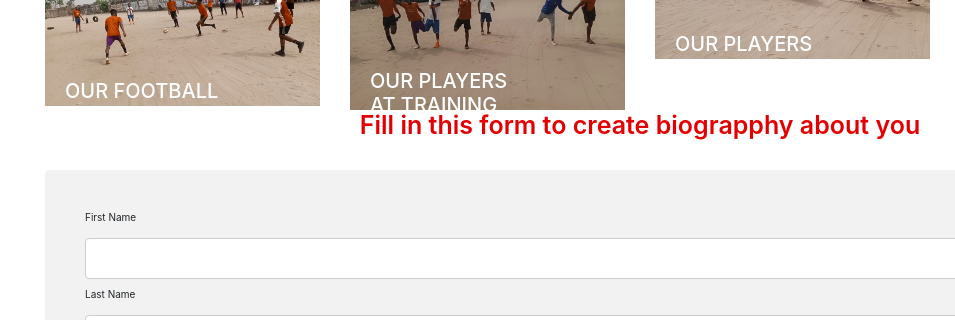
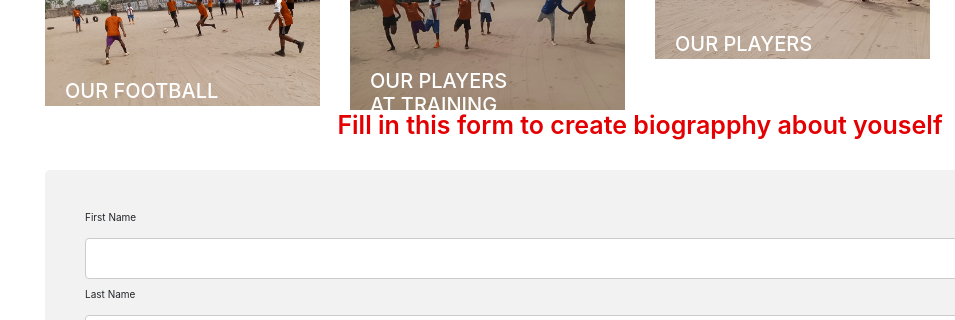
Before and after one commit to Romuald01/nestle_nescafe_shiftb, a plain HTML site: page index.html in a window 1280 px wide. Shown: the part 3222-3542 px from the top of the page, 0-955 px from the left. Drawn offline with Linux system fonts and the light colour scheme.

Commit message:
updating nescafe shift b webpage

```diff
--- a/index.html
+++ b/index.html
@@ -217,7 +217,7 @@
         <div class="row">
             <div class="col-md-12">
 
-                <h1 class="biography_header">Fill in this form to create biograpphy about you</h1>
+                <h1 class="biography_header">Fill in this form to create biograpphy about youself</h1>
                 <div class="composition_form mt-5">
                     <form action="http://nescafe.com/css/action_page.php">
                       <label for="fname">First Name</label>
```
